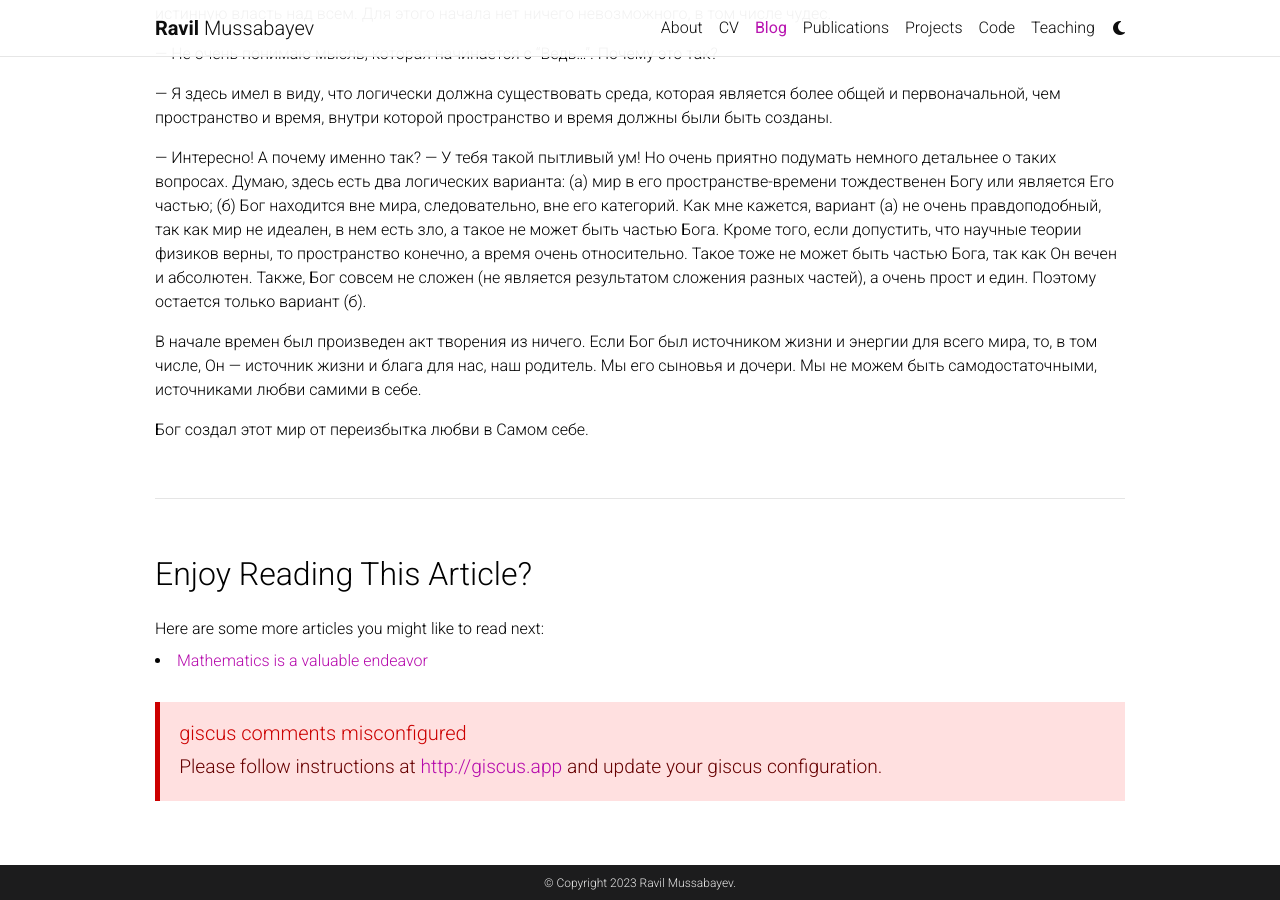
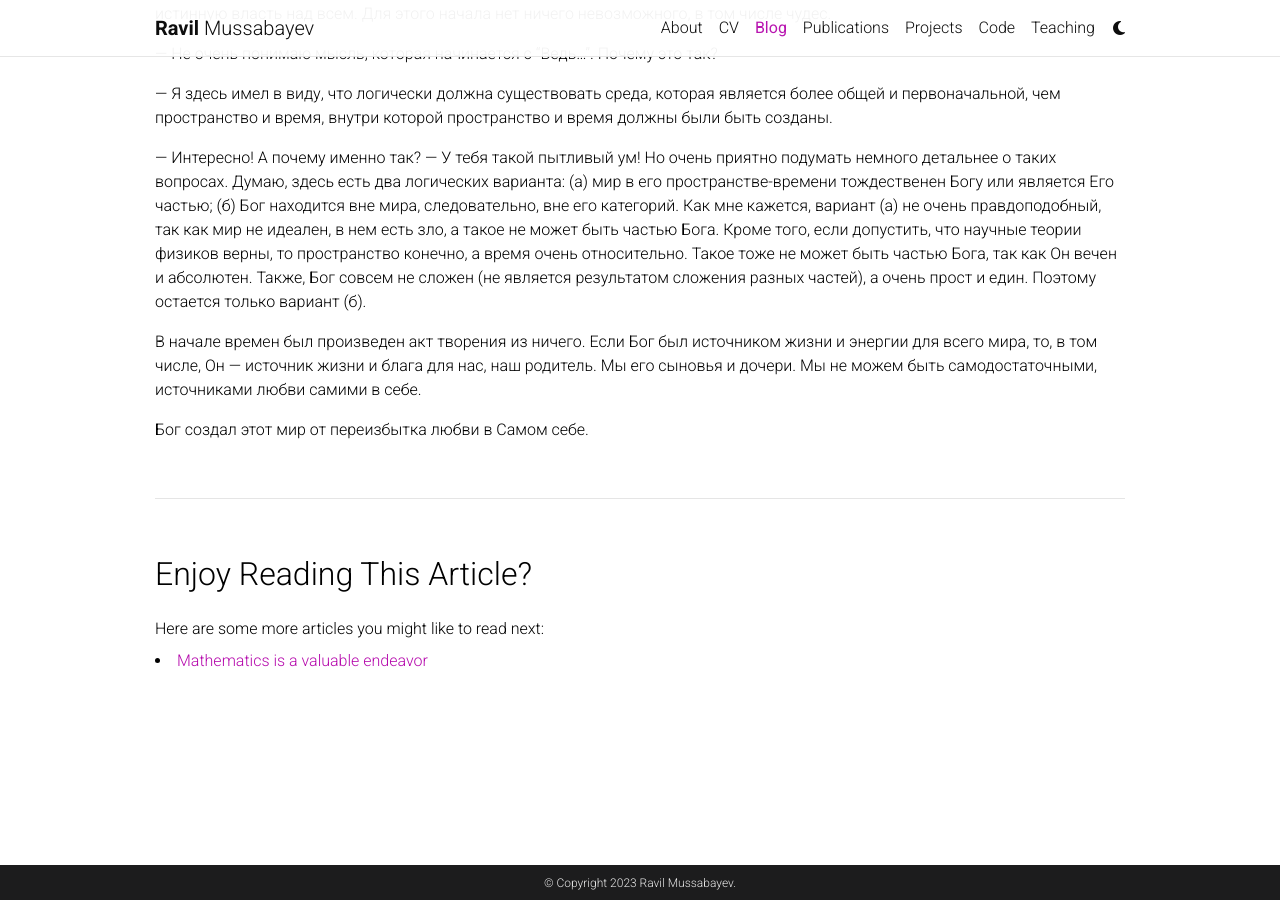
Before and after one commit to rmusab/rmusab.github.io, a Jekyll site: the page built from _posts/2020-05-18-world-creation.md, in a window 1280 px wide and 900 px high, scrolled down 941 px. Built offline with Jekyll 4.4.1, drawn with Linux system fonts in a browser that asks for light colours; full-size pictures stand in for the smaller copies a plugin makes; comment, search, counter and statistics services are not loaded; a style sheet for code colours, icons or effects is not loaded; some of the changed lines change nothing that is shown.

Commit message:
Configured Giscus

```diff
--- a/_config.yml
+++ b/_config.yml
@@ -136,7 +136,7 @@
 # Follow instructions on https://giscus.app/ to setup for your repo to fill out
 # the information below.
 giscus:
-  repo:                          # <your-github-user-name>/<your-github-repo-name>
+  repo: rmusab/rmusab.github.io  # <your-github-user-name>/<your-github-repo-name>
   category: Comments             # name of the category under which discussions will be created
   mapping: title                 # identify discussions by post title
   strict: 1                      # use strict identification mode
```
